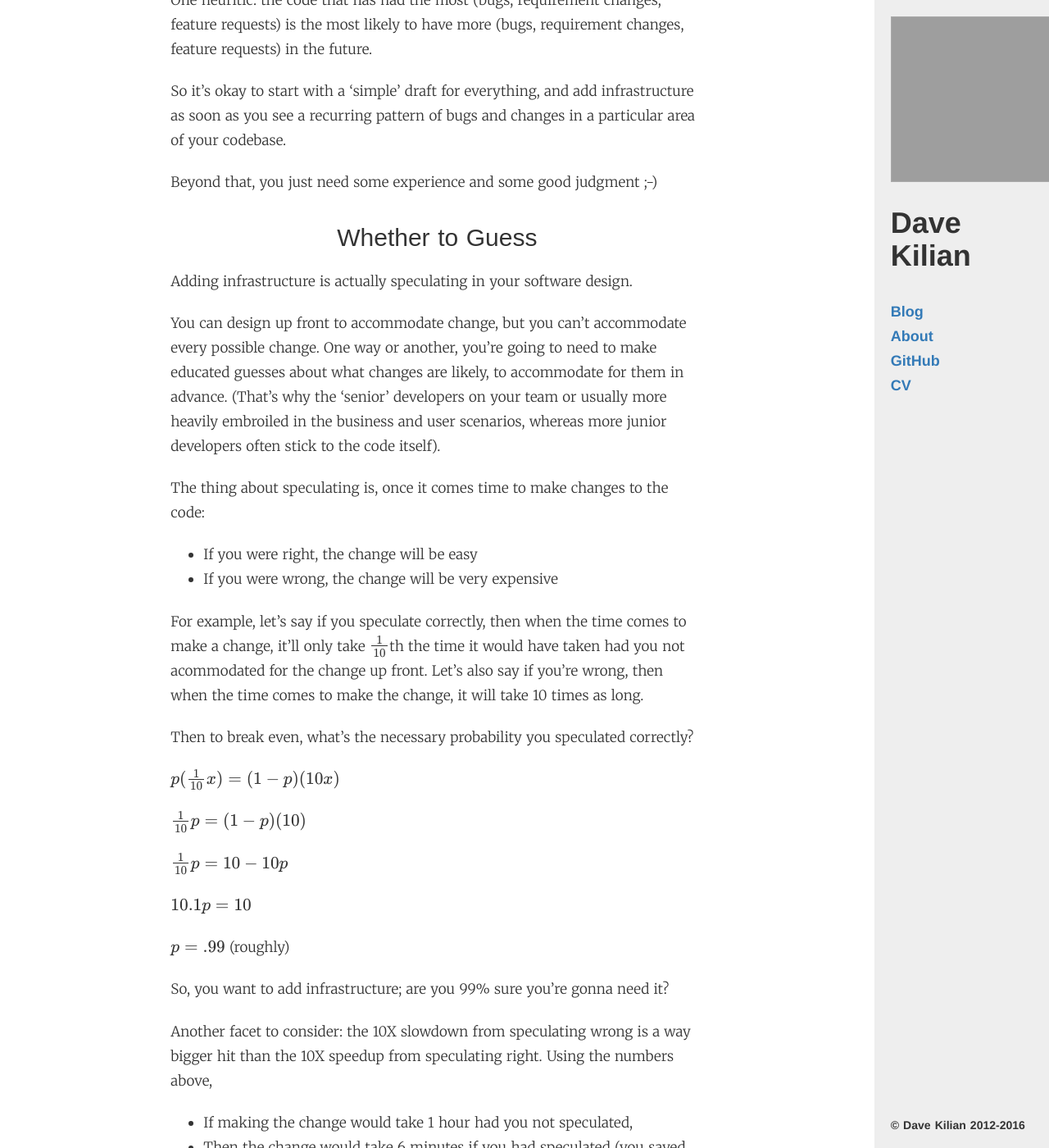
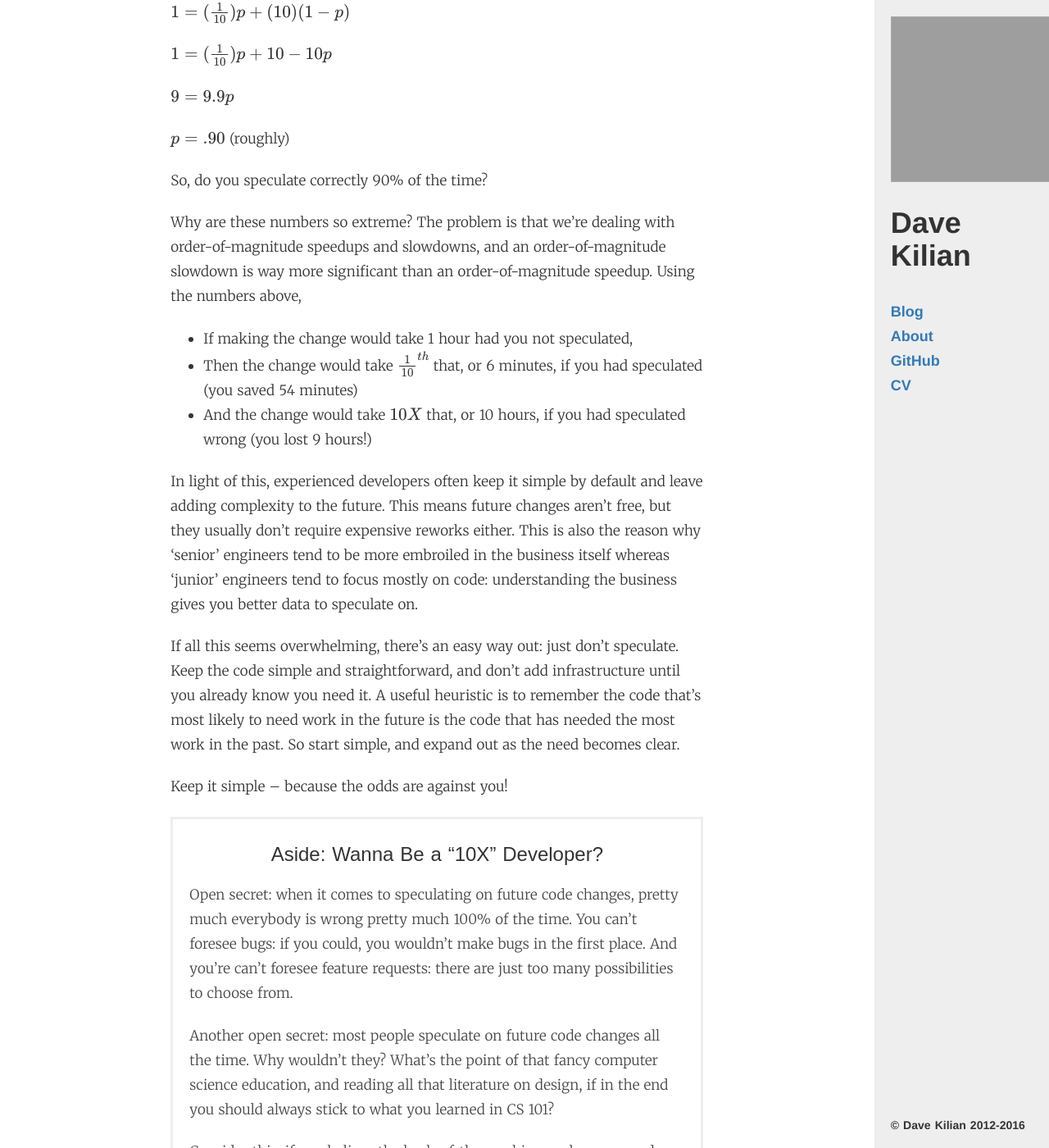
Before and after one commit to davekilian/davekilian.github.com, a Jekyll site: the page built from _posts/2016-06-21-design-fundamentals.markdown, in a window 1280 px wide and 1400 px high, scrolled down 6684 px. Shown: the whole window at 82% size. Built offline with Jekyll 4.4.1, drawn with Linux system fonts in a browser that asks for light colours; nearby versions of some CDN libraries; formulas are drawn with MathJax 3; some of the changed text lies outside the part shown; grey boxes are pictures that could not be loaded.

Commit message:
Rework the sections we already had

```diff
--- a/_posts/2016-06-21-design-fundamentals.markdown
+++ b/_posts/2016-06-21-design-fundamentals.markdown
@@ -108,39 +108,33 @@
 
 ## Is It Time to Rewrite?
 
----
+When fixing bugs, adding features, or otherwise maintaining an existing software product, a natural question that often arises is whether to rewrite a particular body of code.
+This can include anything from shuffling a few lines of code around a few functions to redesigning an entire system.
 
 Typical guidance for when to rewrite is over-complicated.
-Remember our end goal?
+We can simplify a lot like we did with the outsourcing question:
 
-> Write software that solves a problem,<br>
-> does exactly what you mean it to,<br>
-> and takes as little time to develop as possible
+> Will rewriting decrease the overall time cost for developing and maintaining my product?
 
-For now, let's take for granted that rewriting is a purely technical decision, that it doesn't affect your end product's interface or feature set.
-Thus we can safely say rewriting doesn't affect whether our software solves the problem at hand, because rewrite or no, from the user's point of view the software ought to work the same.
+To answer, we just need to do a couple of sums:
 
-That leaves us with variables to minimize:
+If we do not rewrite, then the cost of adding each feature will be:
 
-* How long it takes to write it and fix bugs we introduced
-* The number of bugs still around when we decide to ship
+   > How long it takes to add the new feature +<br>
+   > How long it takes to stabilize the new feature
 
-A tall order, no doubt.
-But we can simplify the decision.
-Say if you don't rewrite, the time it'll take to do new features is
+If we do rewrite, then the total cost is:
 
-* (time needed to get the feature working on the existing codebase) +
-* (time needed to fix bugs from those changes)
+   > How long it takes to rewrite +<br>
+   > How long it takes to stabilize after rewriting +<br>
+   > How long it takes to add the new feature post-refactoring +<br>
+   > How long it takes to stabilize the new feature post-refactoring
 
-If you do rewrite, you're dealing with a longer lists of time costs:
+Once we sum those two costs, we can just pick whichever option is less cost overall.
+You can factor whatever you want into the two cost lists, as long as you're fair with all your estimates.
 
-* (time needed to rewrite the thing) +
-* (time needed to fix bugs from those changes) +
-* (time needed to add the feature after rewriting) +
-* (time needed to fix bugs from those changes)
-
-To make the decision of whether to rewrite, just sum both lists and choose whichever is less total time.
-If there are additional time costs to consider, just expand the lists to account for everything.
+To summarize, the total cost of rewriting and doing the feature can clock in under the cost of just adding the feature without a rewrite, but usually this only works if the rewrite is both scoped and significantly simplifies extending the code later on.
+This is often the case for smaller code changes, but more care is needed when considering rewrites for large systems.
 
 ## Are You Gonna Need It?
 
@@ -149,68 +143,25 @@
 
 Nope!
 
-All that fancy code is actually pretty rare, and for good reasons.
-Most developers eventually realize that truly clever engineering isn't fancy code, but rather recasting the problem so fancy code is no longer needed.
+All that fancy code is actually pretty rare, and most experienced developers end up realizing that truly clever engineering isn't fancy code, but rather rotating the problem to the point fancy code is no longer needed.
 
-That said, when is fancy code really the right answer?
+If fancy code is rarely needed, when is it the way to go?
+To answer, we'll recast the question in a way that should look familliar:
 
-When you come down to it, fancy code is a betting game.
-You're doing work now under the assumption that certain kinds of changes will be more likely than others in the future.
-If you were right, those changes will be a cinch!
+> Will adding infrastructure to accommodate change up front decrease the overall time cost for developing and maintaining my product?
 
-But if you were wrong, the changes will be a much bigger burden to work around than if you didn't have them in the first place.
+This is where things get fuzzy.
+Figuring out which changes to accommodate for is a betting game: you're doing work now in the hopes that certain kinds of changes will be more likely than others in the future.
+If you were right, those changes will be a cinch; but if you were wrong, working around your unnecessary infrastructure will be a much bigger burden than if you hadn't done any extra work up front.
+Usually the way to win the game is not to play: don't add infrastructure up front unless you are *extremely* confident the odds are in your favor.
 
----
+How confident would that be?
+Let's say you're speculating on an order-of-magnitude speedup/slowdown.
+In that case, if you guess correctly, then when the time comes to make a change, it'll only take $\frac{1}{10}$th the time it would have taken had you not anticipated the change up front; but if you're wrong, the future change will take 10 times as long.
 
-Add here what was previously the design speculation section
+Then the break-even probability that you anticipated correctly would be:
 
-In the end, after declaring just how sure you need to be that fancy code will be worth it, provide a heuristic:
-
-> The code that has had the most (bugs, requirement changes, feature requests) is the most likely to have more (bugs, requirement changes, feature requests) in the future.
-
-But by default, the answer really is fancy code is never excusable until it's proven necessary.
-And even then, true cleverness is recasting the problem so that fancy code is no longer needed.
-
----
-
-TODO I also want to redraft a little so that we take for granted that you're solving the problem at hand at the entire article's scope, and scope down tradeoffs for technical decisions to just fewest bugs and shortest time. We already wrote that for the first subsection, we just need to work it into the top-level scope.
-
----
-
-The number of bugs in your code is linearly proportional to how much code you have.
-So less code is always better, if you can manage it.
-
-Adding infrastructure to your code can mean faster turnaround times for changes you expect you'll need to make.
-But adding infrastructure also means more code and more bugs, so adding more isn't always great.
-Then when is it a good idea?
-
-One heuritic: the code that has had the most (bugs, requirement changes, feature requests) is the most likely to have more (bugs, requirement changes, feature requests) in the future.
-
-So it's okay to start with a 'simple' draft for everything, and add infrastructure as soon as you see a recurring pattern of bugs and changes in a particular area of your codebase.
-
-Beyond that, you just need some experience and some good judgment ;-)
-
-## Whether to Guess
-
-Adding infrastructure is actually speculating in your software design.
-
-You can design up front to accommodate change, but you can't accommodate every possible change.
-One way or another, you're going to need to make educated guesses about what changes are likely, to accommodate for them in advance.
-(That's why the 'senior' developers on your team or usually more heavily embroiled in the business and user scenarios, whereas more junior developers often stick to the code itself).
-
-The thing about speculating is, once it comes time to make changes to the code:
-
-* If you were right, the change will be easy
-* If you were wrong, the change will be very expensive
-
-For example, let's say if you speculate correctly, then when the time comes to make a change, it'll only take $\frac{1}{10}$th the time it would have taken had you not acommodated for the change up front.
-Let's also say if you're wrong, then when the time comes to make the change, it will take 10 times as long.
-
-Then to break even, what's the necessary probability you speculated correctly?
-
-$p(\frac{1}{10}x) = (1 - p)(10x)$
-
-$\frac{1}{10}p = (1 - p)(10)$
+$p(\frac{1}{10}) = (1 - p)(10)$
 
 $\frac{1}{10}p = 10 - 10p$
 
@@ -218,21 +169,11 @@
 
 $p = .99$ (roughly)
 
-So, you want to add infrastructure; are you 99% sure you're gonna need it?
+So, you want to add infrastructure to make future changes easier; are you 99% sure you're gonna need it?
 
-Another facet to consider: the 10X slowdown from speculating wrong is a way bigger hit than the 10X speedup from speculating right.
-Using the numbers above,
-
-* If making the change would take 1 hour had you not speculated,
-* Then the change would take 6 minutes if you had speculated (you saved 54 minutes)
-* And the change would take 10 hours if you had speculated wrong (you lost 9 hours!)
-
-In light of this, experienced developers often keep it simple by default and leave adding complexity to the future.
-This means future changes aren't free, but they usually don't require expensive reworks either.
-
+Things only get worse from there.
+Say you get into the habit of speculating on future changes to your codebase.
 Over the long run, how often do you have to speculate correctly to break even with never speculating at all?
-
-$1x = (\frac{1}{10}x)p + (10x)(1 - p)$
 
 $1 = (\frac{1}{10})p + (10)(1 - p)$
 
@@ -244,4 +185,35 @@
 
 So, do you speculate correctly 90% of the time?
 
-Keep it simple and avoid speculating if you can -- because the odds are against you!
+Why are these numbers so extreme?
+The problem is that we're dealing with order-of-magnitude speedups and slowdowns, and an order-of-magnitude slowdown is way more significant than an order-of-magnitude speedup.
+Using the numbers above,
+
+* If making the change would take 1 hour had you not speculated,
+* Then the change would take $\frac{1}{10}^{th}$ that, or 6 minutes, if you had speculated (you saved 54 minutes)
+* And the change would take $10X$ that, or 10 hours, if you had speculated wrong (you lost 9 hours!)
+
+In light of this, experienced developers often keep it simple by default and leave adding complexity to the future.
+This means future changes aren't free, but they usually don't require expensive reworks either.
+This is also the reason why 'senior' engineers tend to be more embroiled in the business itself whereas 'junior' engineers tend to focus mostly on code: understanding the business gives you better data to speculate on.
+
+If all this seems overwhelming, there's an easy way out: just don't speculate.
+Keep the code simple and straightforward, and don't add infrastructure until you already know you need it.
+A useful heuristic is to remember the code that's most likely to need work in the future is the code that has needed the most work in the past.
+So start simple, and expand out as the need becomes clear.
+
+Keep it simple -- because the odds are against you!
+
+> ### Aside: Wanna Be a "10X" Developer?
+>
+> Open secret: when it comes to speculating on future code changes, pretty much everybody is wrong pretty much 100% of the time.
+> You can't foresee bugs: if you could, you wouldn't make bugs in the first place.
+> And you're can't foresee feature requests: there are just too many possibilities to choose from.
+>
+> Another open secret: most people speculate on future code changes all the time.
+> Why wouldn't they?
+> What's the point of that fancy computer science education, and reading all that literature on design, if in the end you should always stick to what you learned in CS 101?
+>
+> Consider this: if you believe the back-of-the-napkin numbers we made up above, then most people speculate incorrectly on future code changes nearly 100% of the time, making them $\frac{1}{10}^{th}$ as effective as they could be if they didn't speculate.
+> Wanna be 10X as effective as these people?
+> Just don't speculate!
```
